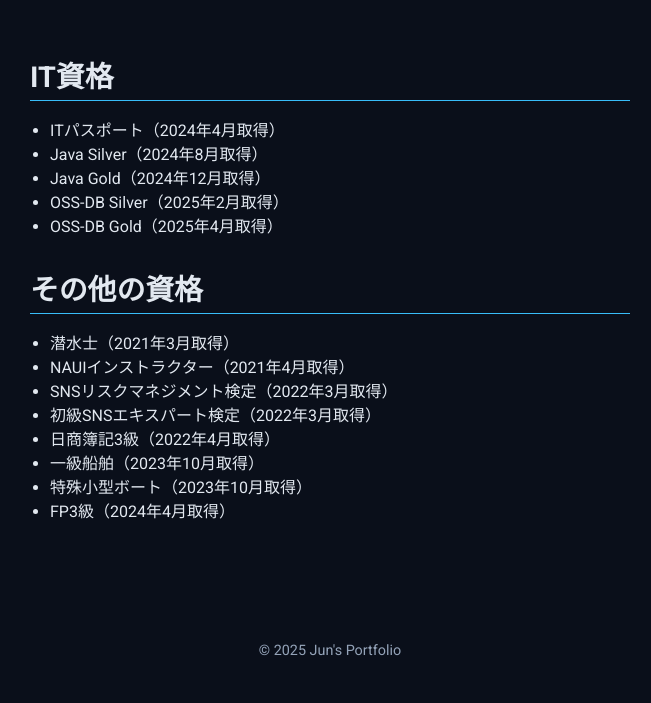
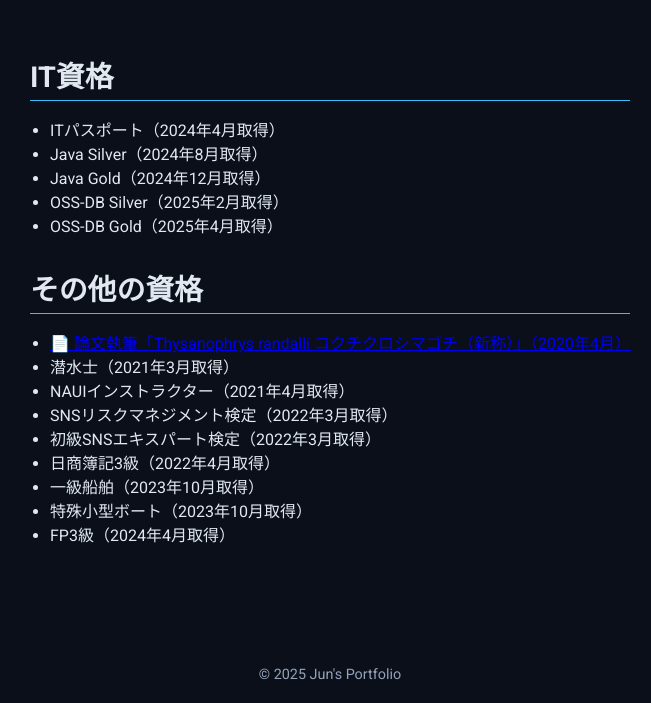
Before and after one commit to Gu4p2e/portfolio, a plain HTML site: page certifications.html in a window 1280 px wide. Shown: the part 189-892 px from the top of the page, without its empty margins (310-961 px from the left). Before the commit the page ends 868 px from the top, so only its background shows below. Drawn offline with Linux system fonts and the light colour scheme.

Commit message:
Add 論文PDFとcertifications更新2回目

```diff
--- a/certifications.html
+++ b/certifications.html
@@ -29,6 +29,11 @@
 
     <h2>その他の資格</h2>
     <ul>
+      <li>
+        <a href="pdfs/Thysanophrys_randalli.pdf" target="_blank">
+          📄 論文執筆「Thysanophrys randalli コクチクロシマゴチ（新称）」（2020年4月）
+        </a>
+      </li>
       <li>潜水士（2021年3月取得）</li>
       <li>NAUIインストラクター（2021年4月取得）</li>
       <li>SNSリスクマネジメント検定（2022年3月取得）</li>
```
